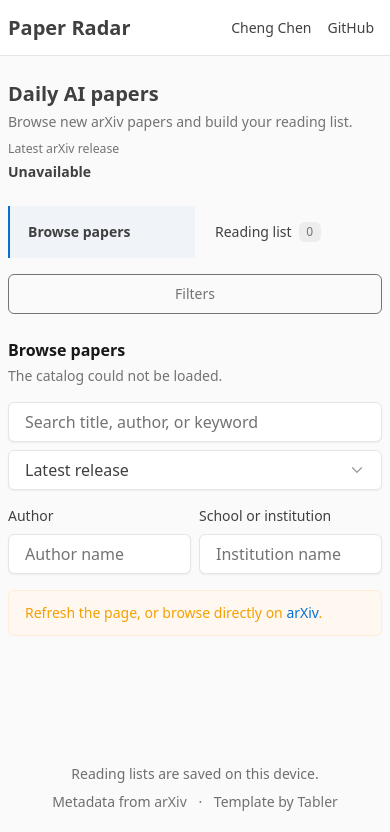
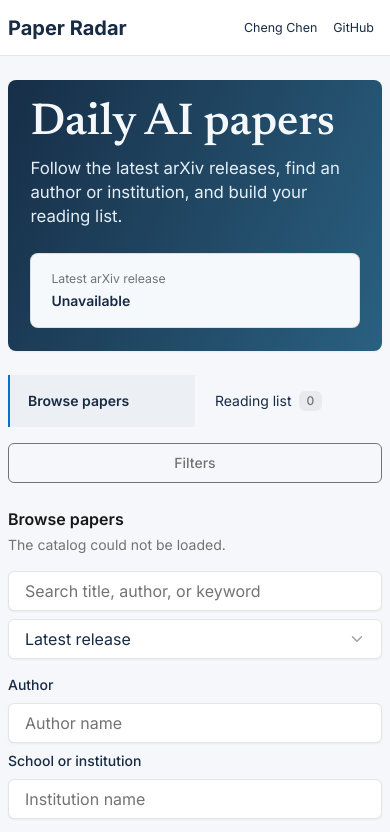
Before and after one commit to ceasonen/arxiv_paper_ai, a plain HTML site: page web/index.html in a window 390 px wide. Shown: the top 832 px of the page. Drawn offline with Linux system fonts and the light colour scheme; no server answers.

Commit message:
Polish the Tabler paper catalog and responsive filters

```diff
--- a/web/index.html
+++ b/web/index.html
@@ -7,6 +7,7 @@
   <meta name="description" content="A daily arXiv catalog for AI research. Find new papers, save a reading list, and download the originals.">
   <title>Paper Radar · Daily AI research</title>
   <link rel="stylesheet" href="./vendor/tabler/tabler.min.css">
+  <link rel="stylesheet" href="./theme.css">
   <script type="module" src="./app.js?v=affiliations-1"></script>
 </head>
 <body>
@@ -26,17 +27,23 @@
       <main id="content" class="d-flex flex-column flex-fill">
         <div class="page-header d-print-none">
           <div class="container-xl">
-            <div class="row g-2 align-items-center">
-              <div class="col">
-                <h1 class="page-title">Daily AI papers</h1>
-                <p class="text-secondary mt-1 mb-0">Browse new arXiv papers and build your reading list.</p>
-              </div>
-              <div class="col-12 col-md-auto ms-md-auto">
-                <div class="text-md-end">
-                  <div class="text-secondary small">Latest arXiv release</div>
-                  <div class="d-flex justify-content-md-end align-items-center gap-2 flex-wrap mt-1">
-                    <time id="source-date" class="fw-semibold">Loading…</time>
-                    <span id="digest-count" class="badge bg-blue-lt" hidden></span>
+            <div class="card radar-masthead">
+              <div class="card-body">
+                <div class="row g-4 align-items-center">
+                  <div class="col-md">
+                    <h1 class="page-title">Daily AI papers</h1>
+                    <p class="mb-0">Follow the latest arXiv releases, find an author or institution, and build your reading list.</p>
+                  </div>
+                  <div class="col-md-auto">
+                    <div class="card release-card">
+                      <div class="card-body py-3">
+                        <div class="text-secondary small">Latest arXiv release</div>
+                        <div class="d-flex align-items-center gap-2 flex-wrap mt-1">
+                          <time id="source-date" class="fw-semibold">Loading…</time>
+                          <span id="digest-count" class="badge" hidden></span>
+                        </div>
+                      </div>
+                    </div>
                   </div>
                 </div>
               </div>
@@ -90,12 +97,12 @@
                       </div>
                     </div>
                     <div class="row g-2 mt-2">
-                      <div class="col-6">
+                      <div class="col-12 col-sm-6">
                         <label class="form-label" for="author-search">Author</label>
                         <input id="author-search" class="form-control" type="search" placeholder="Author name" list="author-options" autocomplete="off">
                         <datalist id="author-options"></datalist>
                       </div>
-                      <div class="col-6">
+                      <div class="col-12 col-sm-6">
                         <label class="form-label" for="institution-search">School or institution</label>
                         <input id="institution-search" class="form-control" type="search" placeholder="Institution name" list="institution-options" aria-describedby="affiliation-coverage" autocomplete="off">
                         <datalist id="institution-options"></datalist>
--- /dev/null
+++ b/web/theme.css
@@ -0,0 +1,36 @@
+@font-face {font-family: 'Inter'; src: url('./fonts/inter.woff2') format('woff2'); font-style: normal; font-weight: 400 800; font-display: swap;}
+@font-face {font-family: 'Newsreader'; src: url('./fonts/newsreader.woff2') format('woff2'); font-style: normal; font-weight: 400 700; font-display: swap;}
+
+/* Theme layer for Tabler’s Job Listing template. */
+:root {
+  --tblr-font-sans-serif: "Inter", system-ui, sans-serif;
+  --tblr-body-bg: #f5f7fa;
+  --tblr-body-color: #182b43;
+  --tblr-primary: #2e5c86;
+  --tblr-primary-rgb: 46,92,134;
+}
+
+body { font-family: var(--tblr-font-sans-serif); }
+.radar-masthead {
+  color: #f4f8fb;
+  background: linear-gradient(115deg,#172e47,#2a6080);
+  border: 0;
+}
+.radar-masthead > .card-body { padding: clamp(1.4rem, 4vw, 3.5rem); }
+.radar-masthead .page-title {
+  font-family: "Newsreader", Georgia, serif;
+  font-size: clamp(2.7rem, 6vw, 5rem);
+  line-height: .97;
+  margin-bottom: .25em;
+  font-weight: 550;
+}
+.radar-masthead p { font-size: 1.05rem; max-width: 35rem; color: #e4eff7; }
+.release-card { min-width: min(15rem, 100%); color: #182b43; background: #f5f9fc; }
+.release-card #digest-count { background: #e5eef5; color: #254f73; }
+#entries .card { border-color: #dde5ed; }
+[data-paper="title"] { font-family: "Newsreader", Georgia, serif; font-size: 1.5rem; line-height: 1.15; font-weight: 550; }
+#paper-template [hidden] { display: none !important; }
+@media(max-width:575px) {
+  .radar-masthead .page-title { font-size: 2.8rem; }
+  .navbar .nav-link { font-size: .78rem; }
+}
```
Also changed, not shown: web/fonts/inter-OFL.txt (added), web/fonts/inter.woff2 (added), web/fonts/newsreader-OFL.txt (added), web/fonts/newsreader.woff2 (added), 1 other file.
